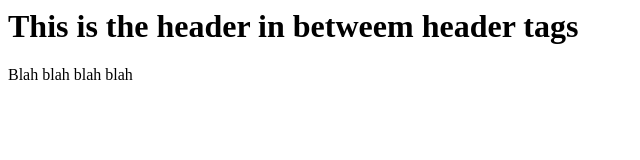
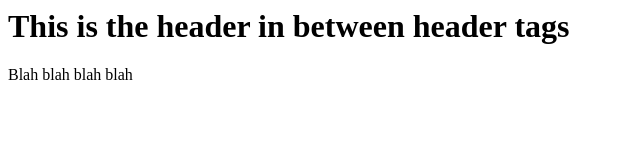
Before and after one commit to pjvaldez/pjvaldez.github.io, a plain HTML site: page index.html in a window 1280 px wide. Shown: the whole page, without its empty margins (0-640 px from the left). Drawn offline with Linux system fonts and the light colour scheme.

Commit message:
Update index.html

```diff
--- a/index.html
+++ b/index.html
@@ -1,2 +1,2 @@
-<h1> This is the header in betweem header tags </h1>
+<h1> This is the header in between header tags </h1>
 <p> Blah blah blah blah </p>
```
